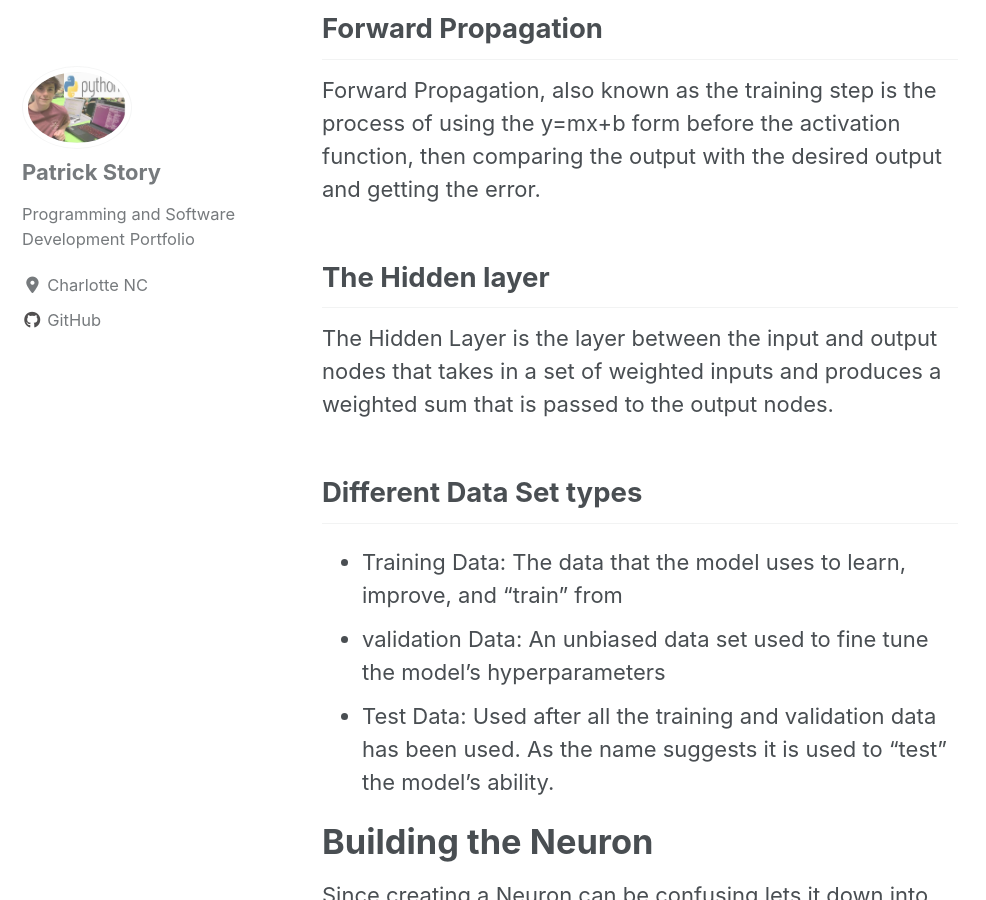
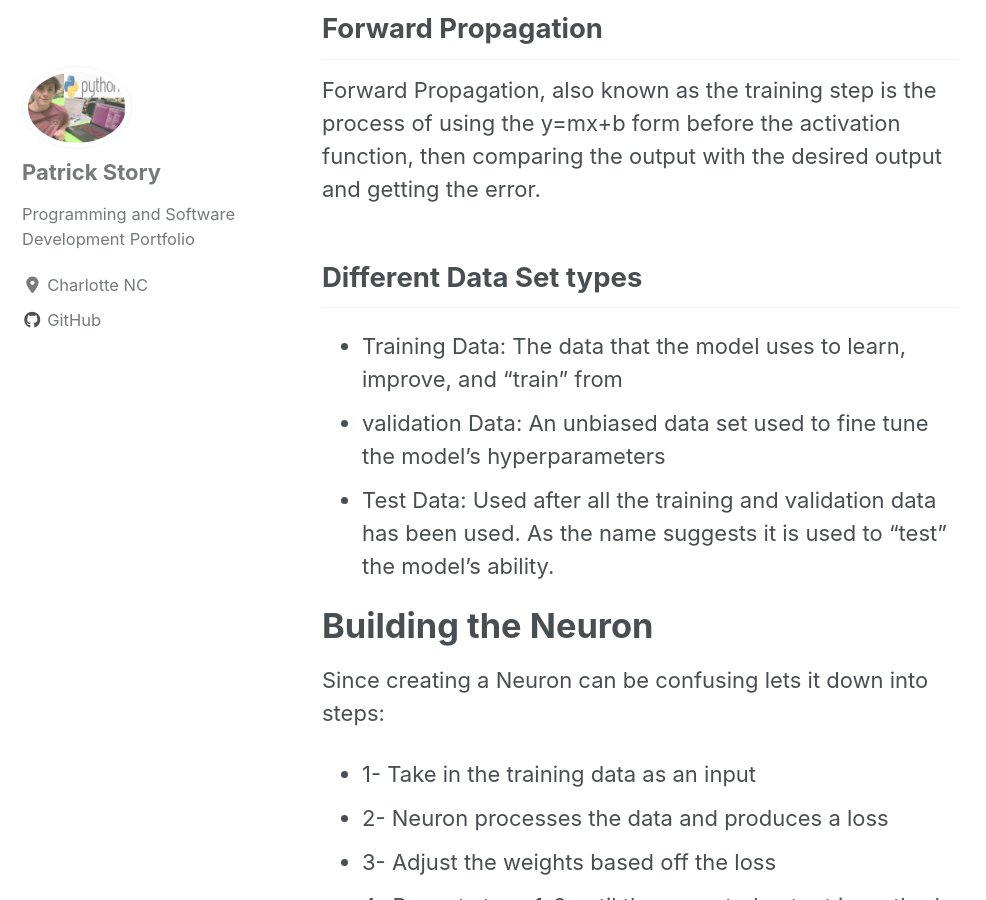
Before and after one commit to Patchyst/Patchyst.github.io, a Jekyll site: the page built from _posts/2019-08-15-My_First_Machine_Learning_Model.md, in a window 1280 px wide and 900 px high, scrolled down 3418 px. Shown: the whole window, without its empty margins (0-986 px from the left). Built offline with Jekyll 4.4.1, drawn with Linux system fonts in a browser that asks for light colours; cached includes are drawn as plain includes; nearby versions of some CDN libraries.

Commit message:
updating build a nueron project

```diff
--- a/_posts/2019-08-15-My_First_Machine_Learning_Model.md
+++ b/_posts/2019-08-15-My_First_Machine_Learning_Model.md
@@ -24,9 +24,6 @@ An Activation or Transfer function is an essential part of every neuron, it take
 ## Forward Propagation
 Forward Propagation, also known as the training step is the process of using the y=mx+b form before the activation function, then comparing the output with the desired output and getting the error.
 
-## The Hidden layer
-The Hidden Layer is the layer between the input and output nodes that takes in a set of weighted inputs and produces a weighted sum that is passed to the output nodes.
-
 ## Different Data Set types
 * Training Data: The data that the model uses to learn, improve, and "train" from
 * validation Data: An unbiased data set used to fine tune the model's hyperparameters
```
